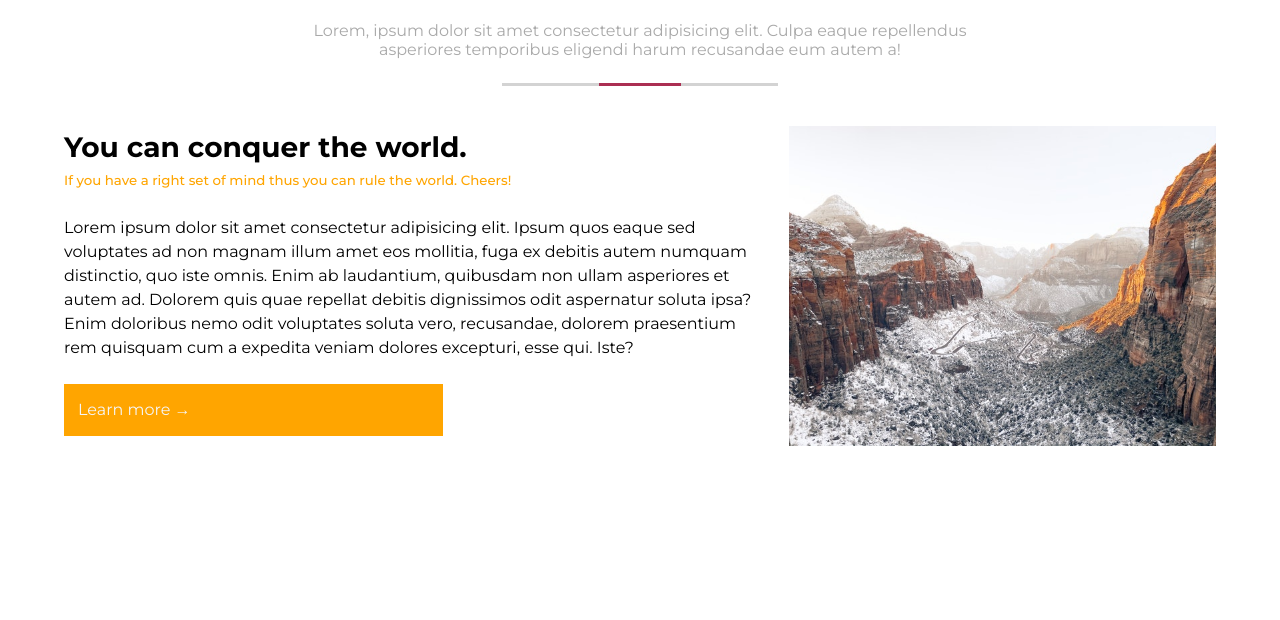
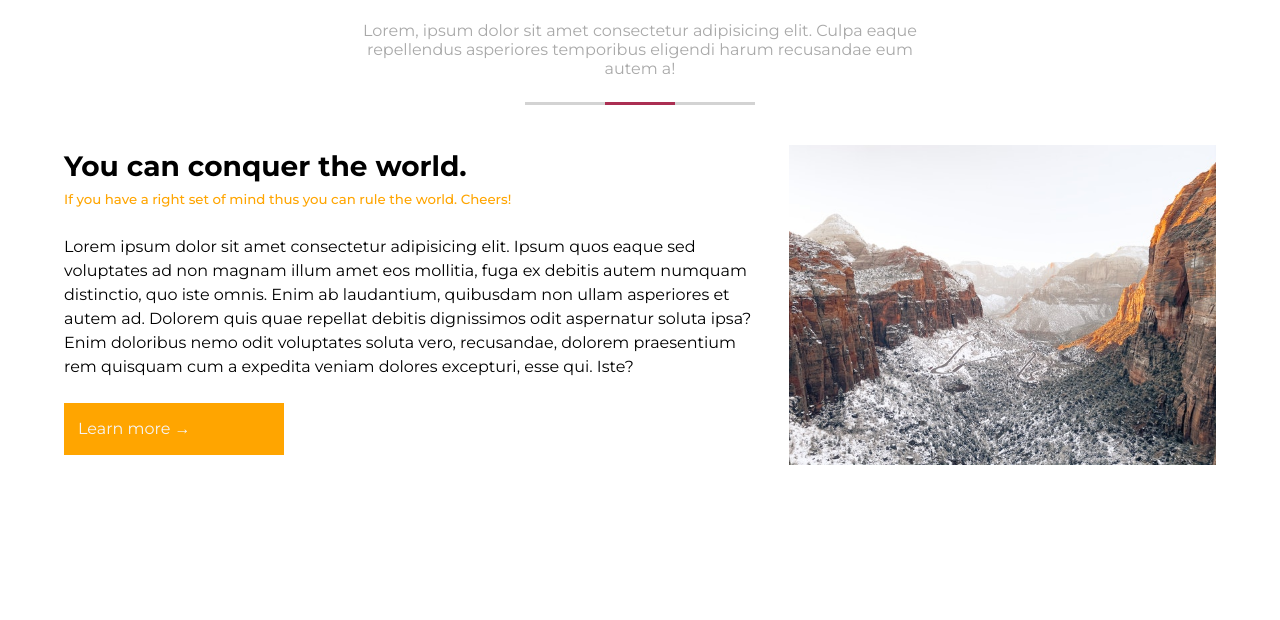
Before and after one commit to katsushi-torii/2023-02-class-01, a plain HTML site: page index.html in a window 1280 px wide. Shown: the part 680-1300 px from the top of the page. Drawn offline with Linux system fonts and the light colour scheme.

Commit message:
about desktop done

```diff
--- a/css/style.css
+++ b/css/style.css
@@ -477,6 +477,18 @@ header {
         row-gap: 20vh;
     }
 
+    .about {
+        align-items: center;
+    }
+
+    .about a {
+        width: 15vw;
+    }
+
+    .about > article {
+        width: 50%;
+    }
+
     .gallery {
         padding-bottom: 20vh;
     }
@@ -536,6 +548,7 @@ header {
     .testimonials p {
         font-size: 24px;
     }
+
     .testimonials > article {
         row-gap: 10vh;
         width: 50%;
```
